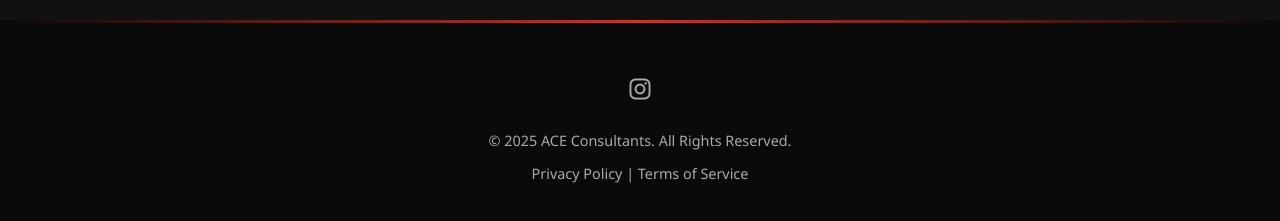
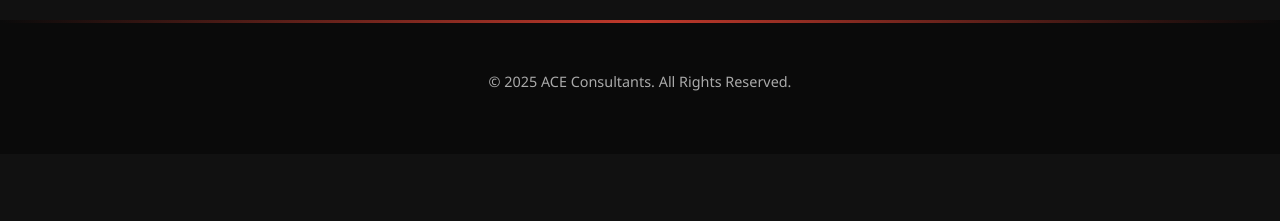
Before and after one commit to maheen-736/consultancy-website, a plain HTML site: page aboutus.html in a window 1280 px wide. Shown: the part 2214-2435 px from the top of the page. After the commit the page ends 2368 px from the top, so only its background shows below. Drawn offline with Linux system fonts and the light colour scheme.

Commit message:
Updated content/design/functionality for consultancy website

```diff
--- a/aboutus.html
+++ b/aboutus.html
@@ -146,12 +146,7 @@
 
     <!-- Footer -->
     <footer>
-        <div class="social-links">
-            <a href="https://www.instagram.com/aceconsultants.pk/"><i class="fab fa-instagram"></i></a>
-
-        </div>
         <p>&copy; 2025 ACE Consultants. All Rights Reserved.</p>
-        <p><a href="privacy.html">Privacy Policy</a> | <a href="terms.html">Terms of Service</a></p>
     </footer>
 
     <script src="js/aboutus.js"></script>
```
Also changed, not shown: blog1.html (+2 -5 lines), blog2.html (+0 -1 lines), blog3.html (+0 -3 lines), blogs.html (+0 -4 lines), contactus.html (+0 -2 lines), ieltsify.html (+0 -1 lines), immigration.html (+0 -5 lines), index.html (+0 -1 lines), services.html (+0 -1 lines).
